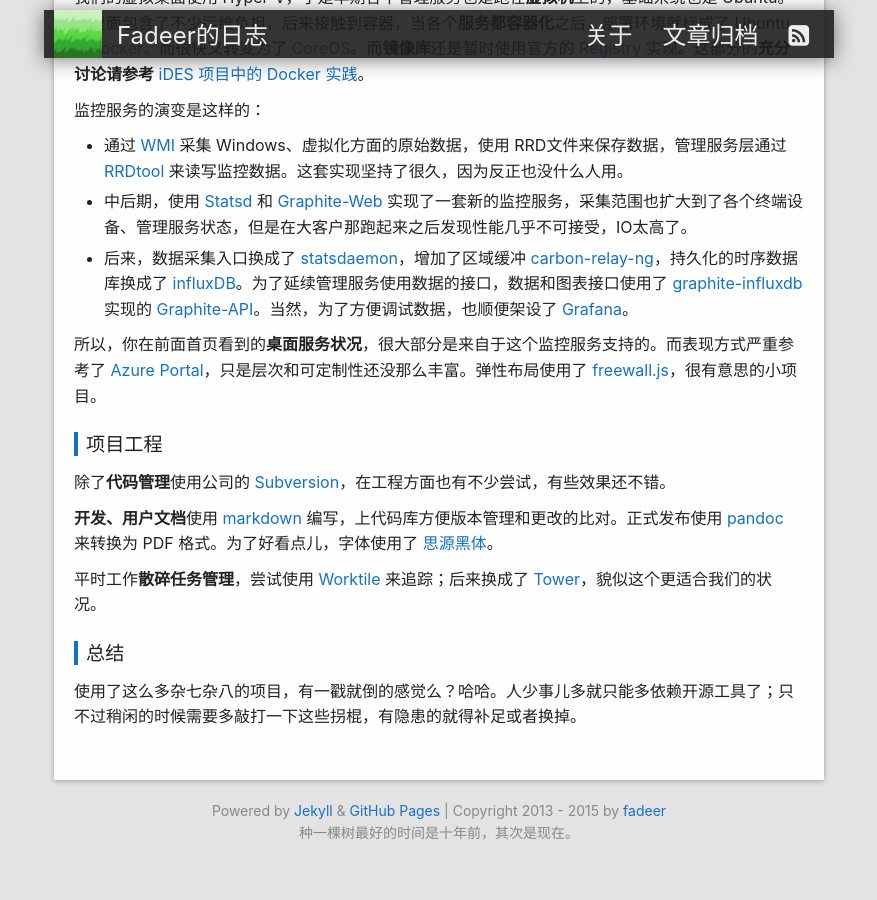
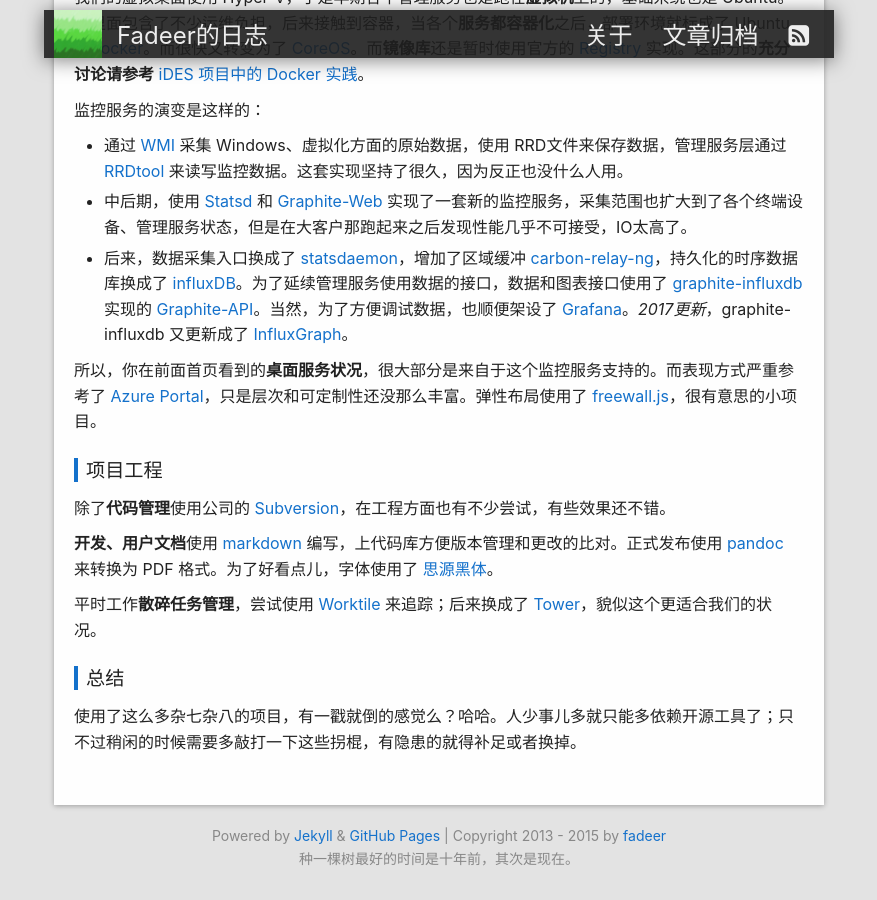
Before and after one commit to fadeer/fadeer.github.io, a Jekyll site: the page built from _posts/2016-12-28-ides-helpers.md, in a window 1280 px wide and 900 px high, scrolled down 1856 px. Shown: the whole window, without its empty margins (201-1078 px from the left). Built offline with Jekyll 4.4.1, drawn with Linux system fonts in a browser that asks for light colours; before the commit the page ends 2731 px from its top, so only the background shows below that.

Commit message:
update post

```diff
--- a/_posts/2016-12-28-ides-helpers.md
+++ b/_posts/2016-12-28-ides-helpers.md
@@ -50,7 +50,7 @@
 
 * 通过 [WMI](https://msdn.microsoft.com/en-us/library/aa394582(v=vs.85).aspx) 采集 Windows、虚拟化方面的原始数据，使用 RRD文件来保存数据，管理服务层通过 [RRDtool](http://oss.oetiker.ch/rrdtool/) 来读写监控数据。这套实现坚持了很久，因为反正也没什么人用。
 * 中后期，使用 [Statsd](https://github.com/etsy/statsd) 和 [Graphite-Web](https://github.com/graphite-project/graphite-web) 实现了一套新的监控服务，采集范围也扩大到了各个终端设备、管理服务状态，但是在大客户那跑起来之后发现性能几乎不可接受，IO太高了。
-* 后来，数据采集入口换成了 [statsdaemon](https://github.com/bitly/statsdaemon)，增加了区域缓冲 [carbon-relay-ng](https://github.com/graphite-ng/carbon-relay-ng)，持久化的时序数据库换成了 [influxDB](https://www.influxdata.com/time-series-platform/influxdb/)。为了延续管理服务使用数据的接口，数据和图表接口使用了 [graphite-influxdb](https://github.com/pkittenis/graphite-influxdb/) 实现的 [Graphite-API](https://graphite-api.readthedocs.io/en/latest/)。当然，为了方便调试数据，也顺便架设了 [Grafana](https://github.com/grafana/grafana)。
+* 后来，数据采集入口换成了 [statsdaemon](https://github.com/bitly/statsdaemon)，增加了区域缓冲 [carbon-relay-ng](https://github.com/graphite-ng/carbon-relay-ng)，持久化的时序数据库换成了 [influxDB](https://www.influxdata.com/time-series-platform/influxdb/)。为了延续管理服务使用数据的接口，数据和图表接口使用了 [graphite-influxdb](https://github.com/pkittenis/graphite-influxdb/) 实现的 [Graphite-API](https://graphite-api.readthedocs.io/en/latest/)。当然，为了方便调试数据，也顺便架设了 [Grafana](https://github.com/grafana/grafana)。*2017更新*，graphite-influxdb 又更新成了 [InfluxGraph](https://github.com/InfluxGraph/influxgraph)。
 
 所以，你在前面首页看到的**桌面服务状况**，很大部分是来自于这个监控服务支持的。而表现方式严重参考了 [Azure Portal](https://azure.microsoft.com/en-us/features/azure-portal/)，只是层次和可定制性还没那么丰富。弹性布局使用了 [freewall.js](http://vnjs.net/www/project/freewall/)，很有意思的小项目。
 
```
